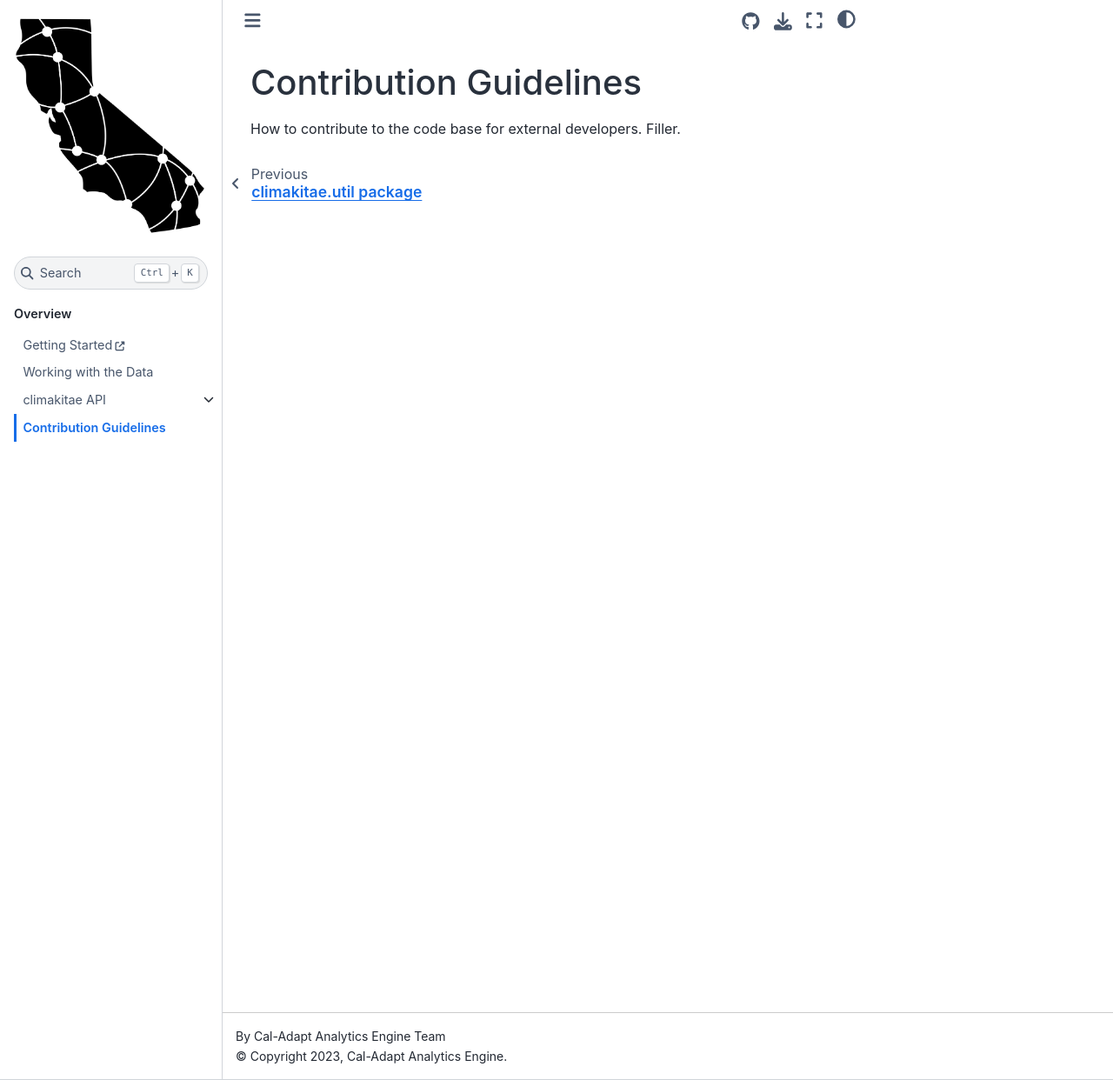
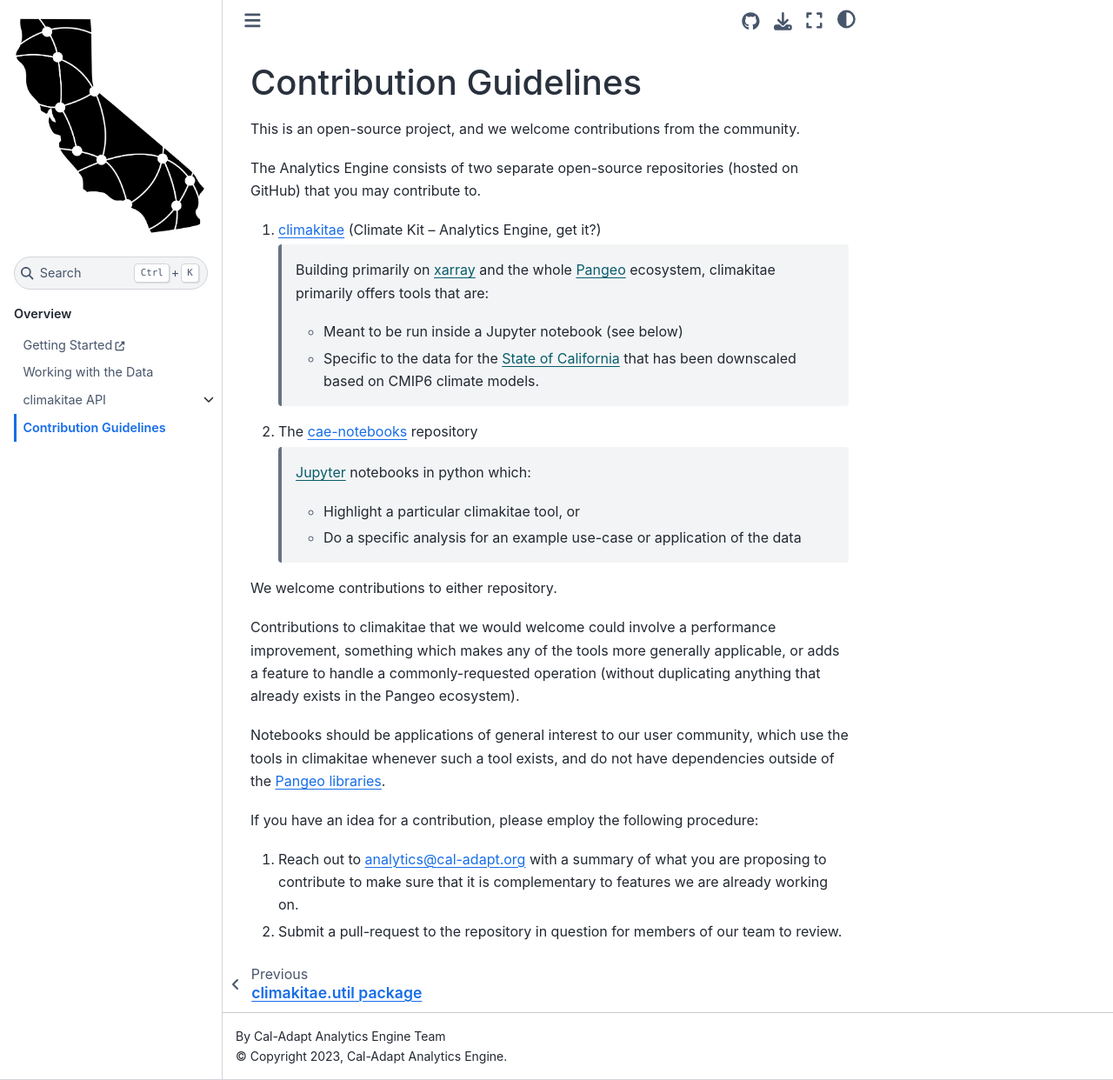
Before and after one commit to cal-adapt/climakitae, a Sphinx documentation site: the page built from docs/contribute.rst, in a window 1280 px wide and 1242 px high. Shown: the whole window at 87% size. Built offline with Sphinx 7.4.7 and the Sphinx Book theme 1.1.4, drawn with Linux system fonts in a browser that asks for light colours.

Commit message:
contributor guidelines draft

```diff
--- a/docs/contribute.rst
+++ b/docs/contribute.rst
@@ -2,4 +2,31 @@
 Contribution Guidelines
 **********************
 
-How to contribute to the code base for external developers. Filler.
+This is an open-source project, and we welcome contributions from the community.
+
+The Analytics Engine consists of two separate open-source repositories (hosted on GitHub) that you may contribute to.
+
+1. `climakitae <https://github.com/cal-adapt/climakitae>`_ (Climate Kit – Analytics Engine, get it?)
+
+	Building primarily on `xarray <https://docs.xarray.dev/en/stable/>`_ and the whole `Pangeo 	<https://pangeo.io/>`_ ecosystem, climakitae primarily offers tools that are:
+
+	* Meant to be run inside a Jupyter notebook (see below)
+	* Specific to the data for the `State of California <https://analytics.cal-adapt.org/data/>`_ that has 	been downscaled based on CMIP6 climate models.
+
+2. The `cae-notebooks <https://github.com/cal-adapt/cae-notebooks>`_ repository
+
+	`Jupyter <https://jupyter.org/>`_ notebooks in python which:
+
+	* Highlight a particular climakitae tool, or
+	* Do a specific analysis for an example use-case or application of the data
+
+We welcome contributions to either repository.
+
+Contributions to climakitae that we would welcome could involve a performance improvement, something which makes any of the tools more generally applicable, or adds a feature to handle a commonly-requested operation (without duplicating anything that already exists in the Pangeo ecosystem).
+
+Notebooks should be applications of general interest to our user community, which use the tools in climakitae whenever such a tool exists, and do not have dependencies outside of the `Pangeo libraries <https://github.com/pangeo-data/pangeo-docker-images/blob/master/pangeo-notebook/packages.txt>`_.
+
+If you have an idea for a contribution, please employ the following procedure:
+
+1. Reach out to analytics@cal-adapt.org with a summary of what you are proposing to contribute to make sure that it is complementary to features we are already working on.
+2. Submit a pull-request to the repository in question for members of our team to review.
```
